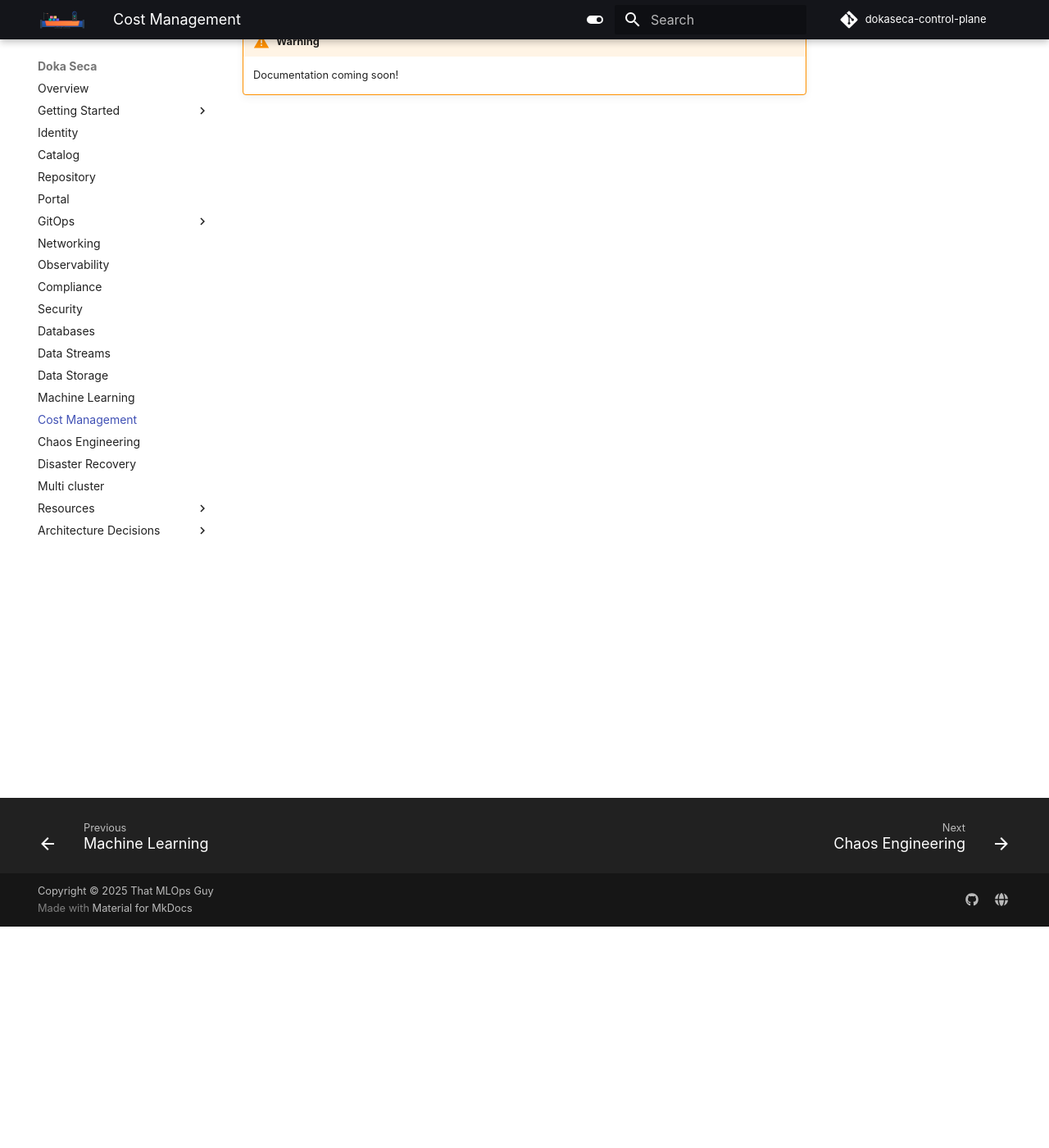
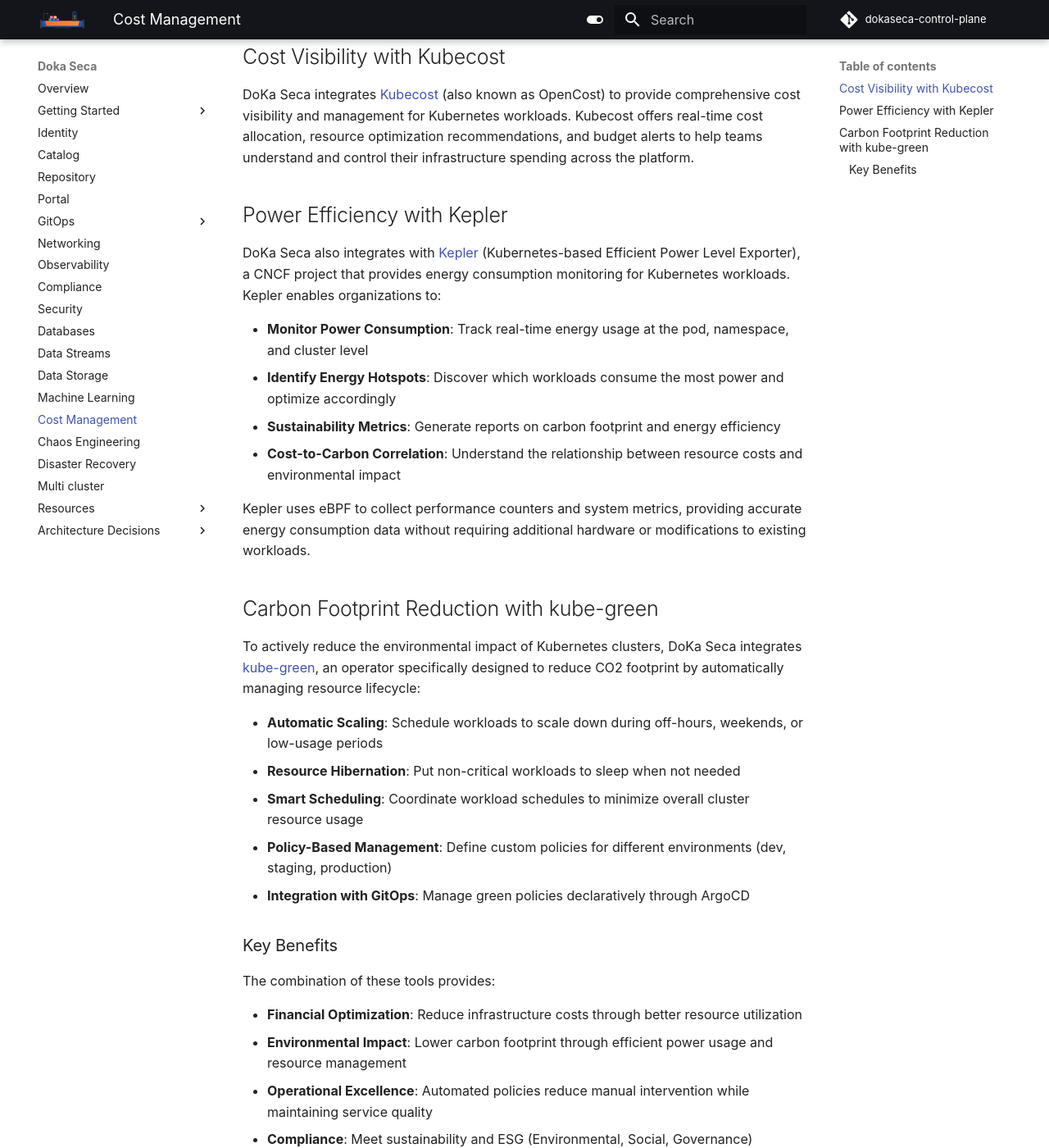
Before and after one commit to thatmlopsguy/dokaseca-control-plane, an MkDocs documentation site: the page built from docs/cost.md, in a window 1280 px wide and 1400 px high, scrolled down 270 px. Shown: the whole window at 82% size. Built offline with MkDocs 1.6.1 and Material for MkDocs 9.7.7, drawn with Linux system fonts in a browser that asks for light colours; comment, search, counter and statistics services are not loaded; some of the changed text lies outside the part shown.

Commit message:
docs: Enhance cost management documentation with sustainability focus and detailed tool integration

```diff
--- a/docs/cost.md
+++ b/docs/cost.md
@@ -1,8 +1,52 @@
-# Cost Management
+# Cost Management & Sustainability
+
+DoKa Seca provides a comprehensive approach to cost management and environmental sustainability through multiple
+integrated tools that help organizations monitor, optimize, and reduce both financial costs and environmental impact
+of their Kubernetes infrastructure.
+
+## Cost Visibility with Kubecost
 
 DoKa Seca integrates [Kubecost](https://www.kubecost.com/) (also known as OpenCost) to provide comprehensive cost
 visibility and management for Kubernetes workloads. Kubecost offers real-time cost allocation, resource optimization
 recommendations, and budget alerts to help teams understand and control their infrastructure spending across the platform.
 
+## Power Efficiency with Kepler
+
+DoKa Seca also integrates with [Kepler](https://sustainable-computing.io/) (Kubernetes-based Efficient Power Level Exporter),
+a CNCF project that provides energy consumption monitoring for Kubernetes workloads. Kepler enables organizations to:
+
+- **Monitor Power Consumption**: Track real-time energy usage at the pod, namespace, and cluster level
+- **Identify Energy Hotspots**: Discover which workloads consume the most power and optimize accordingly
+- **Sustainability Metrics**: Generate reports on carbon footprint and energy efficiency
+- **Cost-to-Carbon Correlation**: Understand the relationship between resource costs and environmental impact
+
+Kepler uses eBPF to collect performance counters and system metrics, providing accurate energy consumption data
+without requiring additional hardware or modifications to existing workloads.
+
+## Carbon Footprint Reduction with kube-green
+
+To actively reduce the environmental impact of Kubernetes clusters, DoKa Seca integrates [kube-green](https://kube-green.dev/),
+an operator specifically designed to reduce CO2 footprint by automatically managing resource lifecycle:
+
+- **Automatic Scaling**: Schedule workloads to scale down during off-hours, weekends, or low-usage periods
+- **Resource Hibernation**: Put non-critical workloads to sleep when not needed
+- **Smart Scheduling**: Coordinate workload schedules to minimize overall cluster resource usage
+- **Policy-Based Management**: Define custom policies for different environments (dev, staging, production)
+- **Integration with GitOps**: Manage green policies declaratively through ArgoCD
+
+### Key Benefits
+
+The combination of these tools provides:
+
+- **Financial Optimization**: Reduce infrastructure costs through better resource utilization
+- **Environmental Impact**: Lower carbon footprint through efficient power usage and resource management
+- **Operational Excellence**: Automated policies reduce manual intervention while maintaining service quality
+- **Compliance**: Meet sustainability and ESG (Environmental, Social, Governance) requirements
+- **Observability**: Comprehensive metrics and dashboards for both cost and sustainability KPIs
+
+!!! tip "Green Computing Best Practices"
+    Combine Kepler's power monitoring with kube-green's scheduling policies to create an intelligent,
+    environmentally-conscious platform that automatically optimizes for both cost and carbon footprint.
+
 !!! warning "Warning"
-    Documentation coming soon!
+    Detailed configuration documentation coming soon!
```
